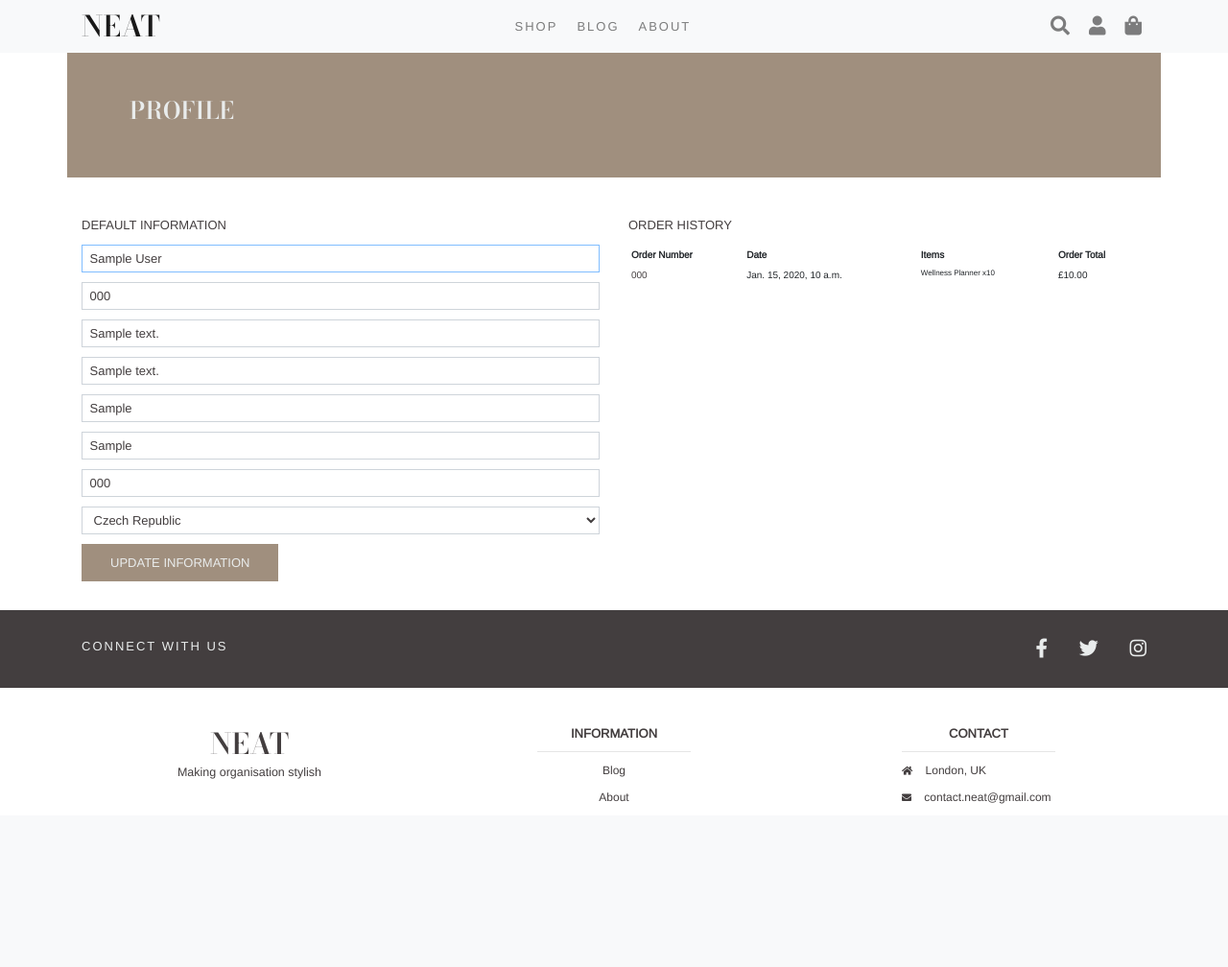
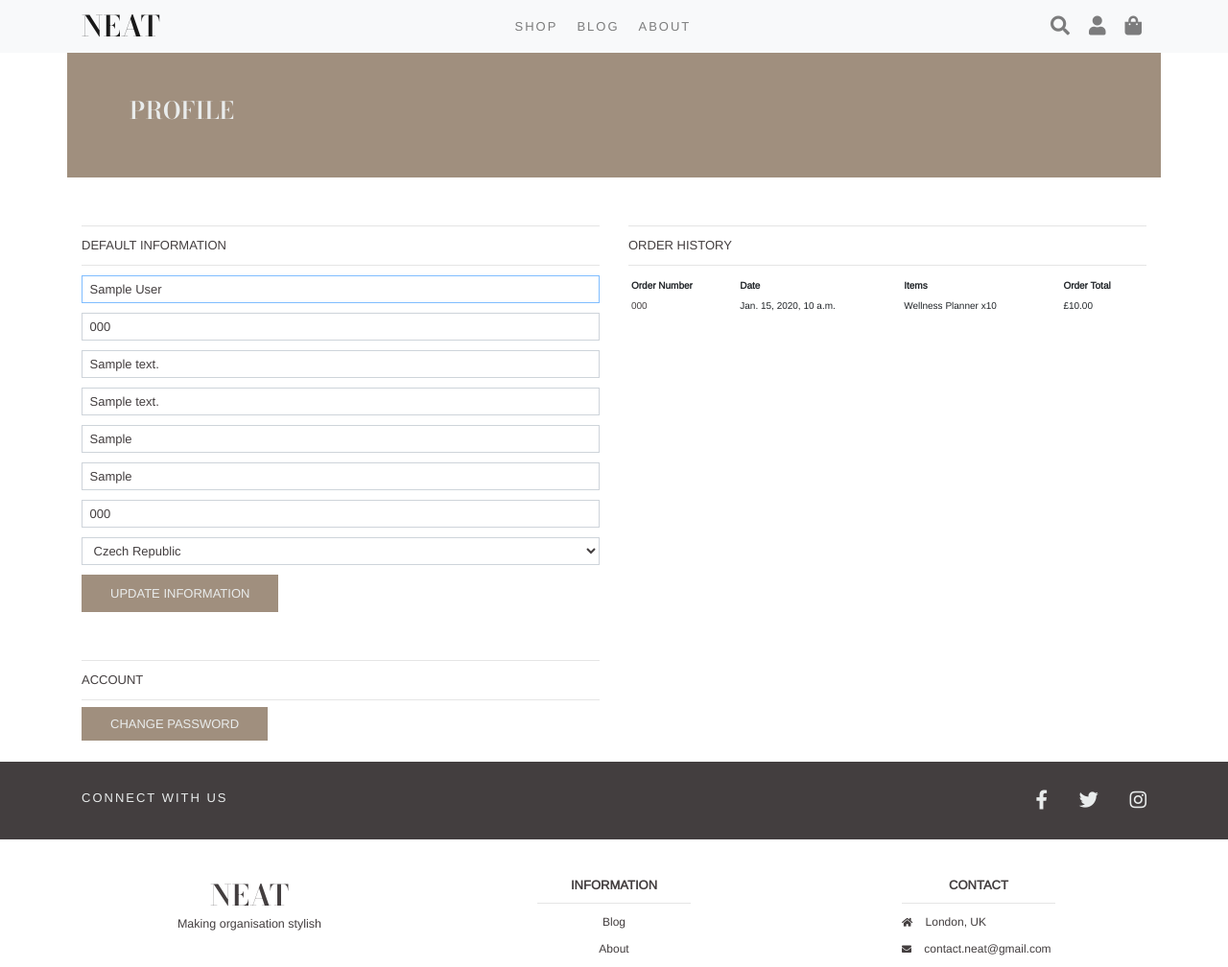
Before and after one commit to yipmunallen/fourth-milestone-project, a Django app: page /profile/ in a window 1280 px wide. Shown: the whole page at 96% size. Before the commit the page ends 838 px from the top, so only its background shows below. Run offline with Django 3.2, Linux system fonts and the light colour scheme; a user stored in the database is signed in; data comes from the database, SQL or seed files in the repository; tables that the repository leaves empty hold one stand-in row (values such as "Sample post"); some libraries are stand-ins or nearby versions.

Commit message:
Added change password button in "profile.html"

```diff
--- a/profiles/templates/profiles/profile.html
+++ b/profiles/templates/profiles/profile.html
@@ -11,7 +11,7 @@
 
 {% block content %}
 <section id="checkout-hero">
-    <div class="container ">
+    <div class="container">
         <div class="row main-content page-banner">
             <div class="col-lg-6">
                 <h1>Profile</h1>
@@ -19,7 +19,9 @@
         </div>
         <div class="row my-5">
             <div class="col-12 col-lg-6 mt-3">
+                <hr>
                 <p class="upper-text">Default Information</p>
+                <hr>
                 <form action="{% url 'profile' %}" method="POST" id="profile-update-form">
                     {% csrf_token %}
                     {{ form|crispy }}
@@ -27,7 +29,9 @@
                 </form>
             </div>
             <div class="col-12 col-lg-6 mt-3">
+                <hr>
                 <p class="upper-text">Order History</p>
+                <hr>
                 <div class="order-history table-responsive">
                     <table class="table table-sm table-borderless">
                         <thead>
@@ -44,14 +48,14 @@
                                     <td>
                                         <a href="{% url 'order_history' order.order_number %}"
                                             title="{{ order.order_number }}" class="order-link">
-                                            {{ order.order_number|truncatechars:6 }}
+                                            {{ order.order_number|truncatechars:10 }}
                                         </a>
                                     </td>
                                     <td>{{ order.date }}</td>
                                     <td>
                                         <ul class="list-unstyled">
                                             {% for item in order.lineitems.all %}
-                                                <li class="small">
+                                                <li>
                                                     {{ item.product.name }} x{{ item.quantity }}
                                                 </li>
                                             {% endfor %}
@@ -65,6 +69,14 @@
                 </div>
             </div>
         </div>
+        <div class="row my-5">
+            <div class="col-12 col-lg-6 mt-3">
+                <hr>
+                <p class="upper-text mt-2">Account</p>
+                <hr class="mb-4">
+                <a href="{% url 'account_change_password' %}" class="brown-btn">Change Password</a>
+            </div>
+        </div>
     </div>
 </section>
 {% endblock %}
```
